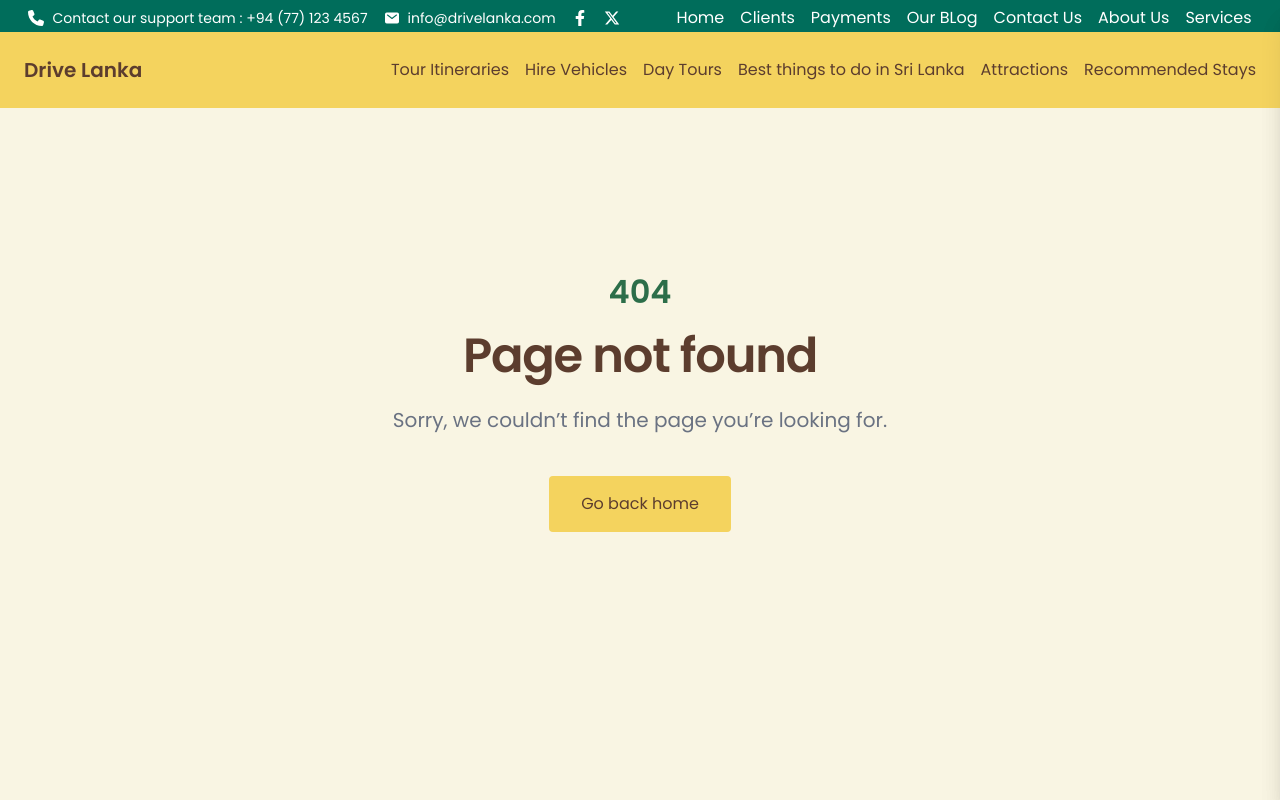
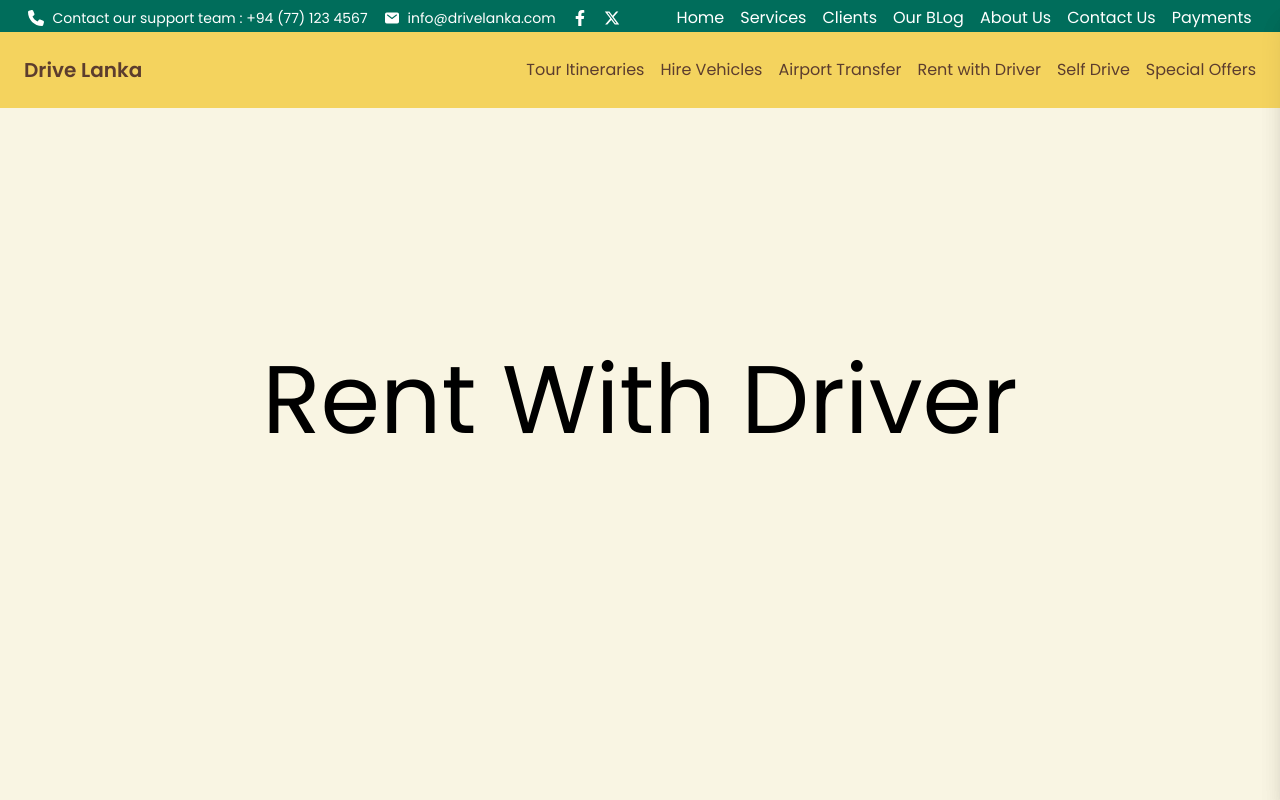
Before and after one commit to Eran2001/tourism-sri-lanka, a React (Vite) app: page /with-driver in a window 1280 px wide. Shown: the top 800 px of the page. Built offline with nearby package versions, Linux system fonts and the light colour scheme.

Commit message:
some_route_changes

```diff
--- a/src/components/shared/NavBar.jsx
+++ b/src/components/shared/NavBar.jsx
@@ -49,12 +49,12 @@ const NavBar = () => {
         </div>
         <div className="hidden xl:flex justify-center items-center gap-4">
           <Link to="/">Home</Link>
+          <Link to="/services">Services</Link>
           <Link to="/clients">Clients</Link>
+          <Link to="/blogs">Our BLog</Link>
+          <Link to="/about">About Us</Link>
+          <Link to="/contact">Contact Us</Link>
           <Link to="/payments">Payments</Link>
-          <Link to="/blogs">Our BLog</Link>
-          <Link to="/contact">Contact Us</Link>
-          <Link to="/about">About Us</Link>
-          <Link to="/services">Services</Link>
         </div>
 
         {/* Mobile Hamburger Icon */}
--- a/src/components/shared/SecondaryNavBar.jsx
+++ b/src/components/shared/SecondaryNavBar.jsx
@@ -14,29 +14,29 @@ const SecondaryNavBar = () => {
         </Link>
 
         {/* Desktop Links */}
-        <ul className="hidden lg:flex gap-4">
+        <ul className="flex max-xl:hidden gap-4">
           <Link to="tour-itineraries" className="text-[#5c3d2e]">
             Tour Itineraries
           </Link>
           <Link to="hire-vehicles" className="text-[#5c3d2e]">
             Hire Vehicles
           </Link>
-          <Link to="day-tours" className="text-[#5c3d2e]">
-            Day Tours
+          <Link to="airport-transfer" className="text-[#5c3d2e]">
+            Airport Transfer
           </Link>
-          <Link to="best-things-to-do-in-sri-lanka" className="text-[#5c3d2e]">
-            Best things to do in Sri Lanka
+          <Link to="with-driver" className="text-[#5c3d2e]">
+            Rent with Driver
           </Link>
-          <Link to="attractions" className="text-[#5c3d2e]">
-            Attractions
+          <Link to="self-drive" className="text-[#5c3d2e]">
+            Self Drive
           </Link>
-          <Link to="recommended-stays" className="text-[#5c3d2e]">
-            Recommended Stays
+          <Link to="special-offers" className="text-[#5c3d2e]">
+            Special Offers
           </Link>
         </ul>
 
         {/* Mobile Hamburger */}
-        <div className="lg:hidden">
+        <div className="xl:hidden">
           <RxHamburgerMenu
             className="text-[#5c3d2e] w-6 h-6 cursor-pointer"
             onClick={() => setIsDrawerOpen(true)}
--- a/src/pages/Day-Tour/DayTour.jsx
+++ b/src/pages/AirportTransfer/AirportTransfer.jsx
@@ -1,11 +1,11 @@
 import React from "react";
 
-const DayTour = () => {
+const AirportTransfer = () => {
   return (
     <div className="h-screen flex justify-center items-center text-8xl">
-      Day Tour
+      Airport Transfer
     </div>
   );
 };
 
-export default DayTour;
+export default AirportTransfer;
--- a/src/pages/Attractions/Attractions.jsx
+++ b/src/pages/RentWithDriver/RentWithDriver.jsx
@@ -1,11 +1,11 @@
 import React from "react";
 
-const Attractions = () => {
+const RentWithDriver = () => {
   return (
     <div className="h-screen flex justify-center items-center text-8xl">
-      Attractions
+      Rent With Driver
     </div>
   );
 };
 
-export default Attractions;
+export default RentWithDriver;
--- a/src/pages/Best-Things/BestThings.jsx
+++ b/src/pages/SelfDrive/SelfDrive.jsx
@@ -1,11 +1,11 @@
 import React from "react";
 
-const BestThings = () => {
+const SelfDrive = () => {
   return (
     <div className="h-screen flex justify-center items-center text-8xl">
-      Best Things
+      Self Drive
     </div>
   );
 };
 
-export default BestThings;
+export default SelfDrive;
--- a/src/pages/Recommended/Recommended.jsx
+++ b/src/pages/SpecialOffers/SpecialOffers.jsx
@@ -1,11 +1,11 @@
 import React from "react";
 
-const Recommended = () => {
+const SpecialOffers = () => {
   return (
     <div className="h-screen flex justify-center items-center text-8xl">
-      Recommended Stays
+      Special Offers
     </div>
   );
 };
 
-export default Recommended;
+export default SpecialOffers;
--- a/src/routes/index.jsx
+++ b/src/routes/index.jsx
@@ -16,10 +16,14 @@ const Blogs = lazy(() => import("@/pages/Blogs/Blogs"));
 const Services = lazy(() => import("@/pages/Services/Services"));
 const TourInit = lazy(() => import("@/pages/Tour-Init/TourInit"));
 const HireVehicles = lazy(() => import("@/pages/Hire-Vehicles/HireVehicles"));
-const DayTour = lazy(() => import("@/pages/Day-Tour/DayTour"));
-const BestThings = lazy(() => import("@/pages/Best-Things/BestThings"));
-const Attractions = lazy(() => import("@/pages/Attractions/Attractions"));
-const Recommended = lazy(() => import("@/pages/Recommended/Recommended"));
+const AirportTransfer = lazy(() =>
+  import("@/pages/AirportTransfer/AirportTransfer")
+);
+const RentWithDriver = lazy(() =>
+  import("@/pages/RentWithDriver/RentWithDriver")
+);
+const SelfDrive = lazy(() => import("@/pages/SelfDrive/SelfDrive"));
+const SpecialOffers = lazy(() => import("@/pages/SpecialOffers/SpecialOffers"));
 
 export const router = createBrowserRouter([
   {
@@ -37,10 +41,10 @@ export const router = createBrowserRouter([
       { path: "services", element: <Services /> },
       { path: "tour-itineraries", element: <TourInit /> },
       { path: "hire-vehicles", element: <HireVehicles /> },
-      { path: "day-tours", element: <DayTour /> },
-      { path: "best-things-to-do-in-sri-lanka", element: <BestThings /> },
-      { path: "attractions", element: <Attractions /> },
-      { path: "recommended-stays", element: <Recommended /> },
+      { path: "airport-transfer", element: <AirportTransfer /> },
+      { path: "with-driver", element: <RentWithDriver /> },
+      { path: "self-drive", element: <SelfDrive /> },
+      { path: "special-offers", element: <SpecialOffers /> },
 
       { path: "destinations", element: <Destinations /> },
       { path: "get-started", element: <GetStarted /> },
```
